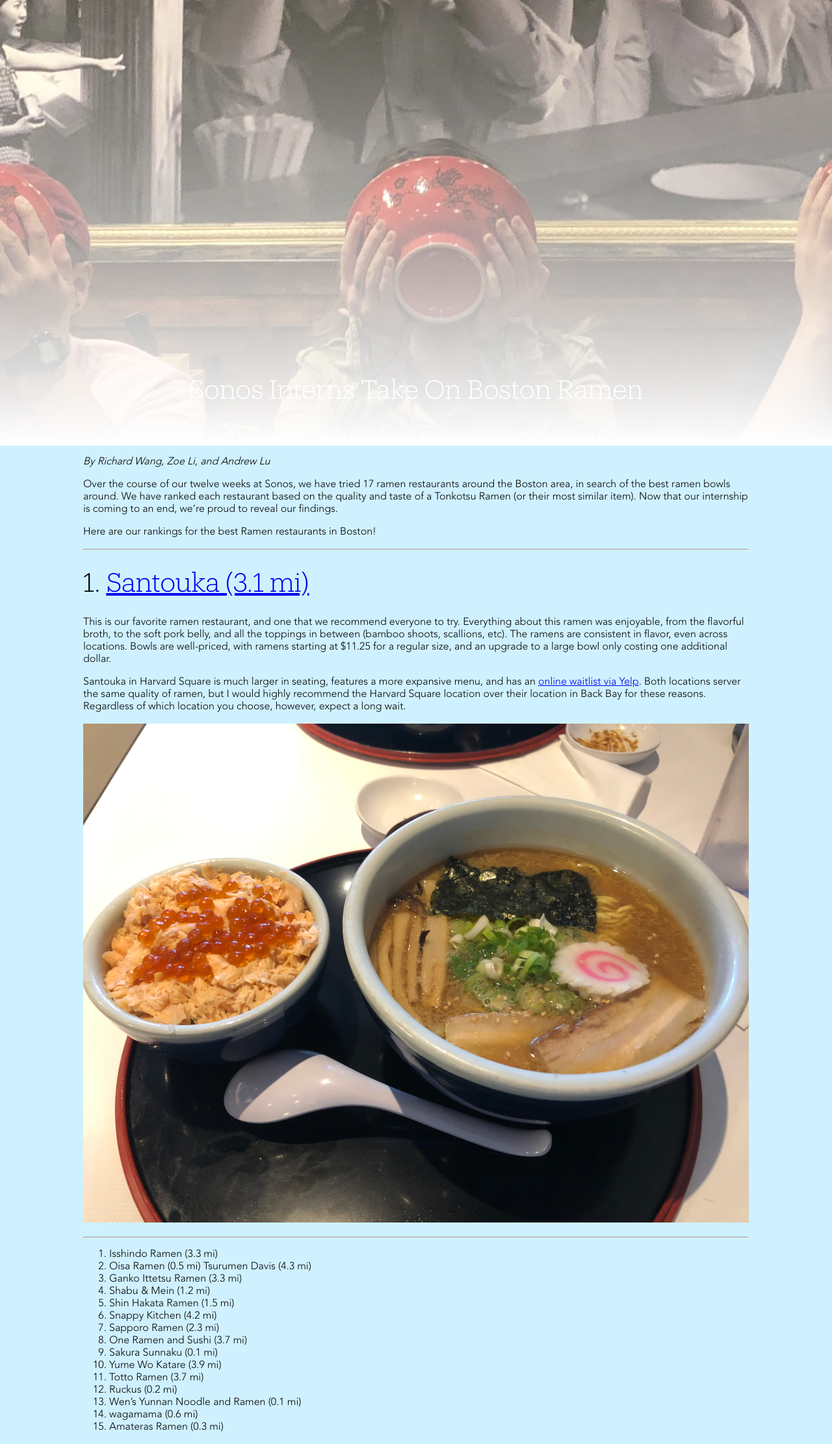
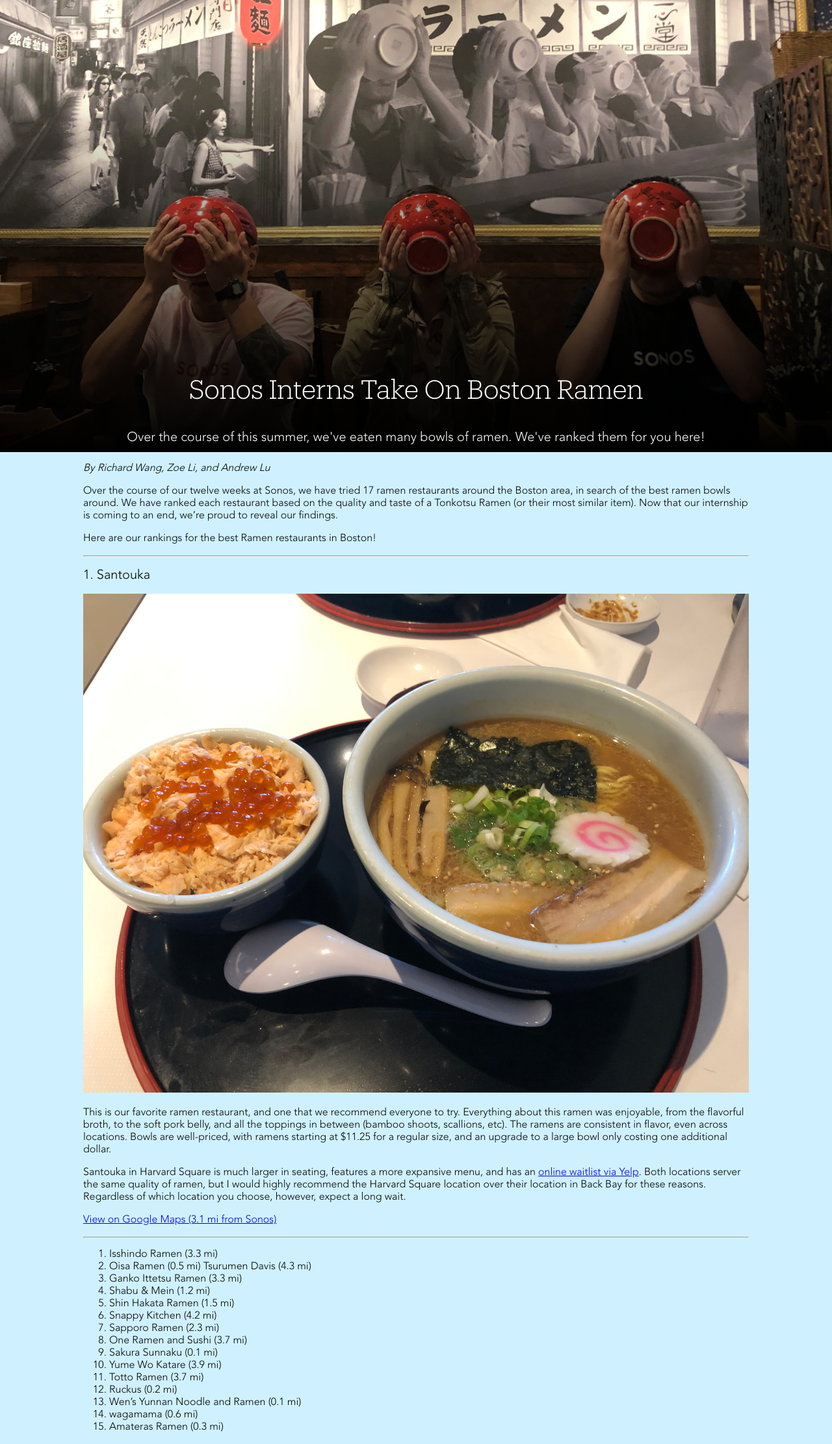
Before and after one commit to andrewhlu/web, a Jekyll site: the page built from ramen.md, in a window 1280 px wide. Shown: the whole page at 65% size. Built offline with Jekyll 4.4.1, drawn with Linux system fonts in a browser that asks for light colours; nearby versions of some CDN libraries.

Commit message:
test more layout changes

```diff
--- a/_layouts/default.html
+++ b/_layouts/default.html
@@ -7,7 +7,7 @@
 		<link rel="stylesheet" href="/css/default.css">
 	</head>
 	<body>
-		<div class="top" style="background: linear-gradient(to bottom, rgba(255,255,255,0) calc(100vh - 1000px), #fff 100%), url({{ page.cover_image }}) no-repeat center center fixed;">
+		<div class="top" style="background: linear-gradient(to bottom, rgba(255,255,255,0) calc(100vh - 750px), #000 100%), url({{ page.cover_image }}) no-repeat center center fixed; background-size: cover;">
 			<div class="top-text">
 				<h1>{{ page.title }}</h1>
 				<h2>{{ page.description }}</h2>
--- a/css/default.css
+++ b/css/default.css
@@ -63,8 +63,6 @@
 /* Class CSS */
 .top {
 	padding-top: 60px;
-	background-size: cover;
-	animation: fadein 2s;
 }
 
 @media only screen and (min-width: 1000px) {
@@ -78,8 +76,6 @@
 
 	.top {
 		padding-top: calc(100vh - 350px);
-		background-size: cover;
-		animation: fadein 2s;
 	}
 }
 
@@ -91,7 +87,7 @@
 }
 
 .top h2 {
-	padding-top: 10px;
+	padding: 10px;
 }
 
 .top a {
@@ -138,6 +134,9 @@
 
 	.post {
 		width: 1200px;
+	}
+
+	.post p {
 		font-size: 20px;
 	}
 
--- a/ramen.md
+++ b/ramen.md
@@ -13,13 +13,15 @@
 
 ---
 
-# 1. [Santouka (3.1 mi)](https://goo.gl/maps/rawcE3fuhDmH1hLP8)
+## 1. Santouka
+
+![Santouka Harvard Square](/images/ramen/01santouka.jpg)
 
 This is our favorite ramen restaurant, and one that we recommend everyone to try. Everything about this ramen was enjoyable, from the flavorful broth, to the soft pork belly, and all the toppings in between (bamboo shoots, scallions, etc). The ramens are consistent in flavor, even across locations. Bowls are well-priced, with ramens starting at $11.25 for a regular size, and an upgrade to a large bowl only costing one additional dollar.
 
 Santouka in Harvard Square is much larger in seating, features a more expansive menu, and has an [online waitlist via Yelp](https://www.yelp.com/biz/santouka-harvard-square-cambridge-3). Both locations server the same quality of ramen, but I would highly recommend the Harvard Square location over their location in Back Bay for these reasons. Regardless of which location you choose, however, expect a long wait.
 
-![Santouka Harvard Square](/images/ramen/01santouka.jpg)
+[View on Google Maps (3.1 mi from Sonos)](https://goo.gl/maps/rawcE3fuhDmH1hLP8)
 
 ---
 
```
